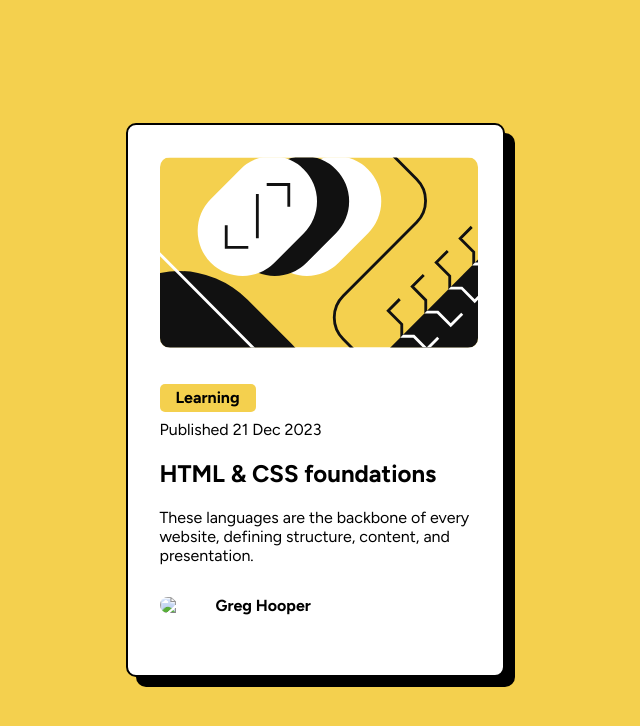
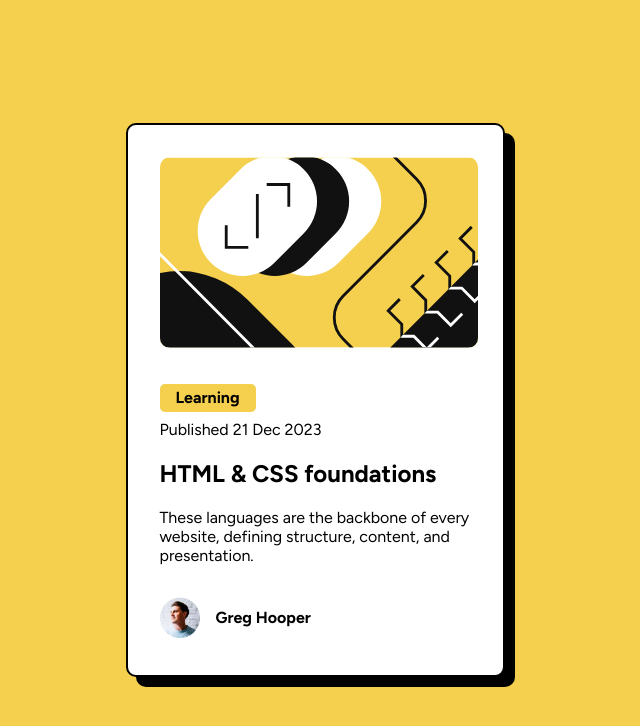
Before and after one commit to rosswilliamsdev/blog-preview-card-main, a plain HTML site: page index.html in a window 1280 px wide. Shown: the whole page, without its empty margins (325-965 px from the left). Drawn offline with Linux system fonts and the light colour scheme; the site is published under a folder, as on GitHub Pages, so addresses that start at the root find nothing; a web font is replaced by a local one.

Commit message:
fix: relative file path

```diff
--- a/index.html
+++ b/index.html
@@ -34,7 +34,7 @@
         content, and presentation.
       </div>
       <span class="user"
-        ><img src="/assets/images/image-avatar.webp" />
+        ><img src="assets/images/image-avatar.webp" />
         <h3>Greg Hooper</h3></span
       >
     </div>
```
